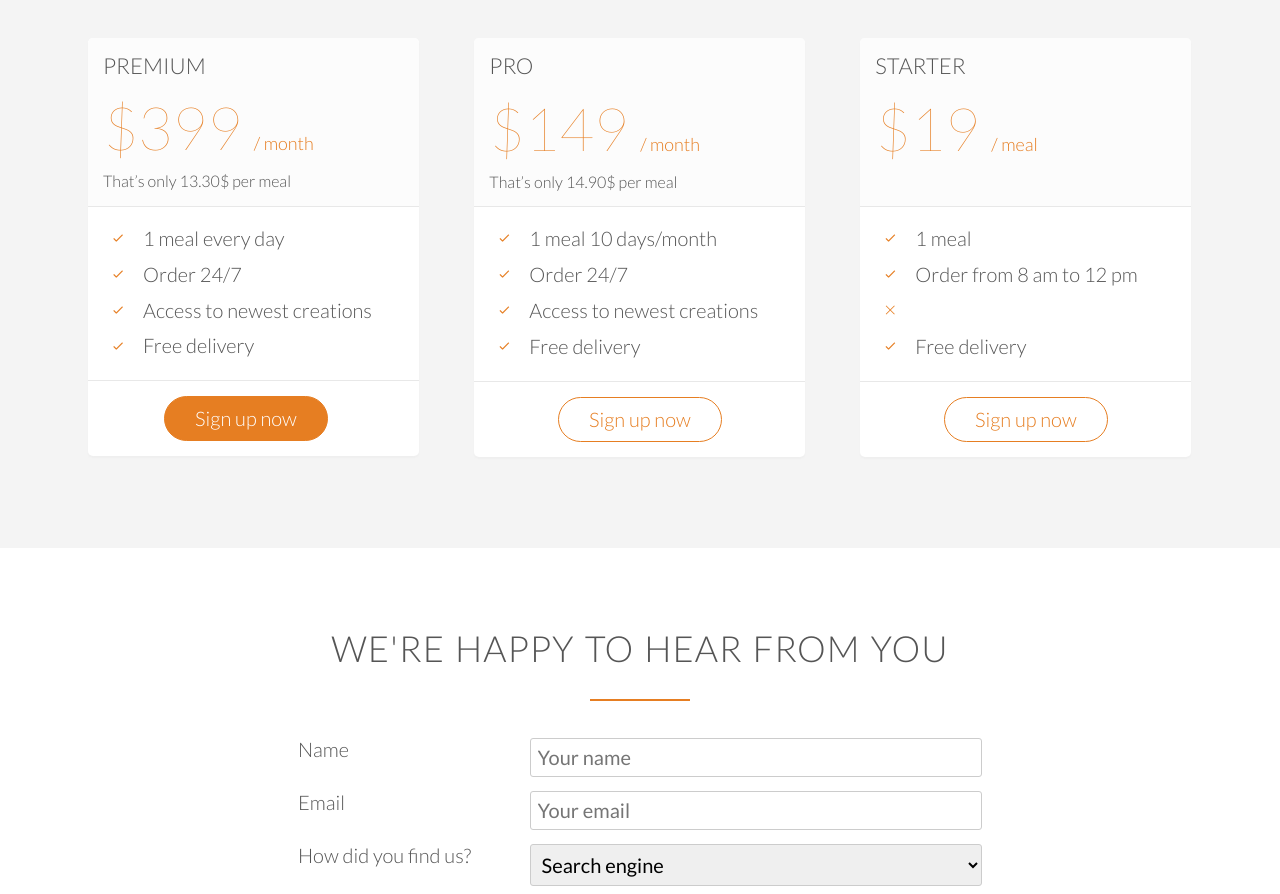
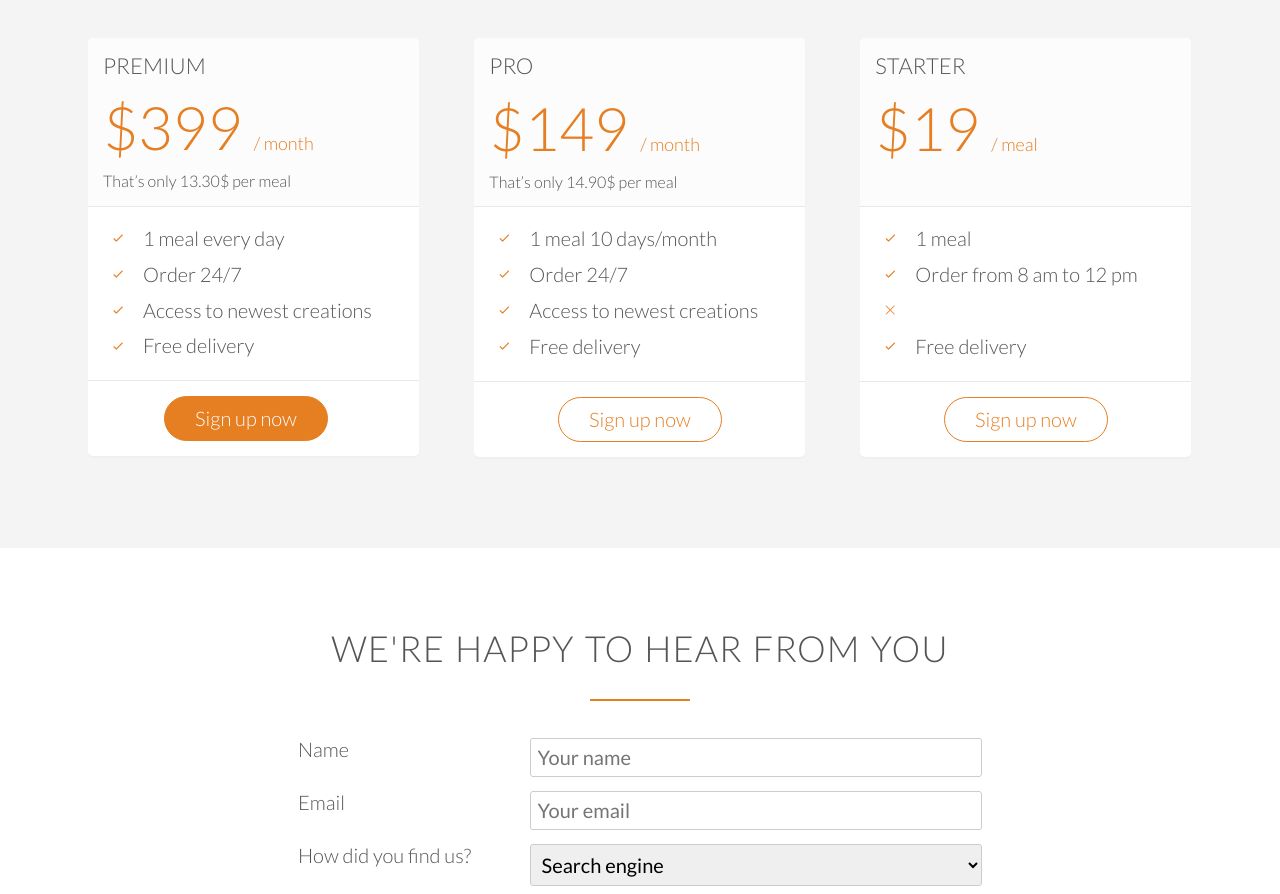
Before and after one commit to skloser/krumfood, a plain HTML site: page index.html in a window 1280 px wide. Shown: the part 4066-4960 px from the top of the page. Drawn offline with nearby package versions, Linux system fonts and the light colour scheme; files whose address does not match are found by name.

Commit message:
Updated price font weight

```diff
--- a/resources/css/style.css
+++ b/resources/css/style.css
@@ -508,7 +508,7 @@ cite img {
 .plan-price {
     font-size: 300%;
     margin-bottom: 10px;
-    font-weight: 100;
+    font-weight: 300;
     color: #e67e22;
 }
 
```
